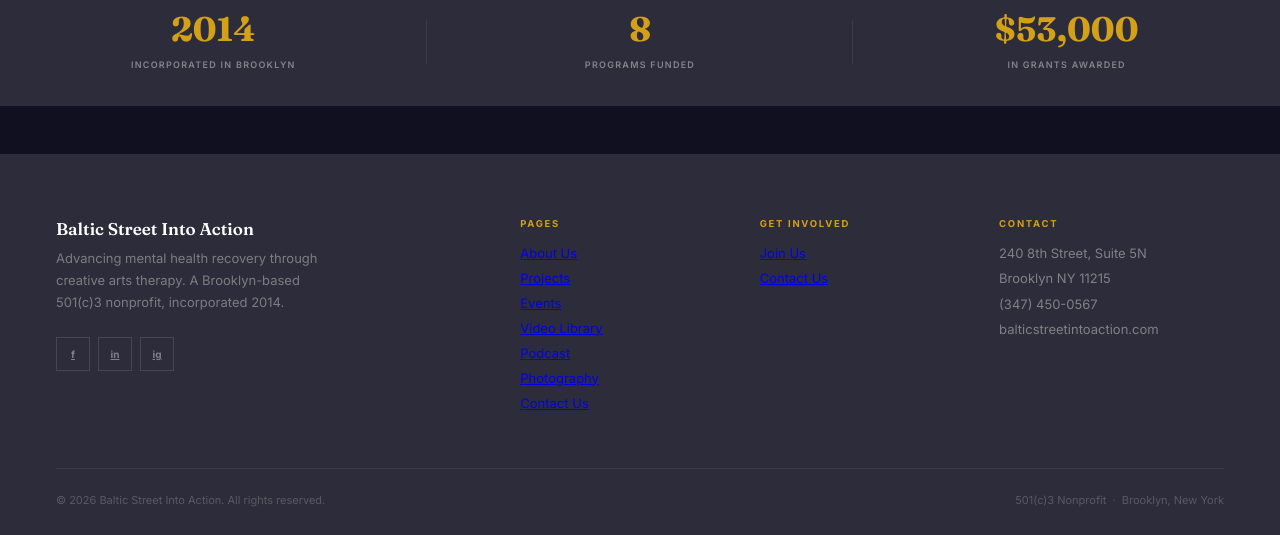
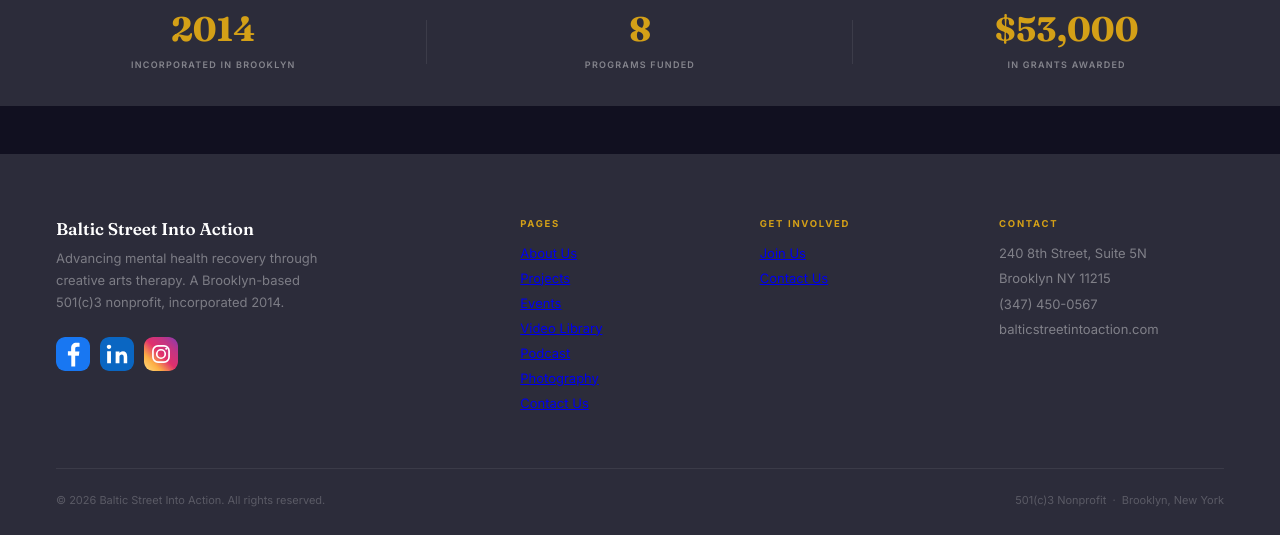
Before and after one commit to LeiboMcBeibo/bsia-website, a plain HTML site: page index.html in a window 1280 px wide. Shown: the part 621-1156 px from the top of the page. Drawn offline with Linux system fonts and the light colour scheme.

Commit message:
Replace text footer icons with full-color social media icon badges

```diff
--- a/index.html
+++ b/index.html
@@ -236,12 +236,10 @@
   font-size:13px; color:rgba(255,255,255,0.38); line-height:1.7;
   margin-bottom:24px; max-width:280px;
 }
-.footer-socials { display:flex; gap:8px; }
-.footer-soc {
-  width:34px; height:34px; border:1px solid rgba(255,255,255,0.12);
-  display:flex; align-items:center; justify-content:center;
-  font-size:10px; font-weight:700; color:rgba(255,255,255,0.4);
-}
+.footer-socials { display:flex; gap:10px; }
+.footer-soc { width:34px; height:34px; border-radius:9px; overflow:hidden; display:flex; align-items:center; justify-content:center; transition:transform 0.15s ease, opacity 0.15s ease; }
+.footer-soc:hover { transform:translateY(-2px); opacity:0.85; }
+.footer-soc svg { display:block; width:100%; height:100%; }
 .footer-col h4 {
   font-size:9.5px; font-weight:700; color:var(--gold);
   letter-spacing:0.18em; text-transform:uppercase; margin-bottom:16px;
@@ -320,9 +318,9 @@
       <h3>Baltic Street Into Action</h3>
       <p class="footer-tagline">Advancing mental health recovery through creative arts therapy. A Brooklyn-based 501(c)3 nonprofit, incorporated 2014.</p>
       <div class="footer-socials">
-        <a href="https://www.facebook.com/profile.php?id=61588316076683" class="footer-soc" target="_blank" rel="noopener">f</a>
-        <a href="https://www.linkedin.com/company/baltic-street-into-action" class="footer-soc" target="_blank" rel="noopener">in</a>
-        <a href="https://www.instagram.com/balticstreetintoaction/" class="footer-soc" target="_blank" rel="noopener">ig</a>
+        <a href="https://www.facebook.com/profile.php?id=61588316076683" class="footer-soc" aria-label="Facebook" target="_blank" rel="noopener"><svg viewBox="0 0 40 40" width="34" height="34" aria-hidden="true" focusable="false"><rect width="40" height="40" rx="9" fill="#1877F2"/><path fill="#fff" d="M22.6 35V22.1h4.3l.6-5h-4.9v-3.2c0-1.4.4-2.4 2.5-2.4h2.6V7.1c-.5-.1-2-.2-3.7-.2-3.7 0-6.2 2.2-6.2 6.4v3.6H14v5h4v12.9h4.6z"/></svg></a>
+        <a href="https://www.linkedin.com/company/baltic-street-into-action" class="footer-soc" aria-label="LinkedIn" target="_blank" rel="noopener"><svg viewBox="0 0 40 40" width="34" height="34" aria-hidden="true" focusable="false"><rect width="40" height="40" rx="9" fill="#0A66C2"/><path fill="#fff" d="M12.9 16.9H8.4V31h4.5V16.9zM10.6 9c-1.5 0-2.6 1.1-2.6 2.5 0 1.4 1 2.5 2.5 2.5h.1c1.6 0 2.6-1.1 2.6-2.5C13.2 10.1 12.2 9 10.6 9zM32 22.9c0-4.1-2.2-6-5.1-6-2.4 0-3.4 1.3-4 2.2v-1.9h-4.5c.1 1.2 0 13.8 0 13.8h4.5v-7.7c0-.4 0-.8.2-1.1.3-.8 1.1-1.7 2.4-1.7 1.7 0 2.4 1.3 2.4 3.2V31H32v-8.1z"/></svg></a>
+        <a href="https://www.instagram.com/balticstreetintoaction/" class="footer-soc" aria-label="Instagram" target="_blank" rel="noopener"><svg viewBox="0 0 40 40" width="34" height="34" aria-hidden="true" focusable="false"><defs><linearGradient id="igGrad" x1="0%" y1="100%" x2="100%" y2="0%"><stop offset="0%" stop-color="#FFDC80"/><stop offset="25%" stop-color="#FCAF45"/><stop offset="50%" stop-color="#E1306C"/><stop offset="75%" stop-color="#C13584"/><stop offset="100%" stop-color="#833AB4"/></linearGradient></defs><rect width="40" height="40" rx="9" fill="url(#igGrad)"/><rect x="10.5" y="10.5" width="19" height="19" rx="6" fill="none" stroke="#fff" stroke-width="2"/><circle cx="20" cy="20" r="5" fill="none" stroke="#fff" stroke-width="2"/><circle cx="26.2" cy="13.8" r="1.3" fill="#fff"/></svg></a>
       </div>
     </div>
     <div class="footer-col">
```
